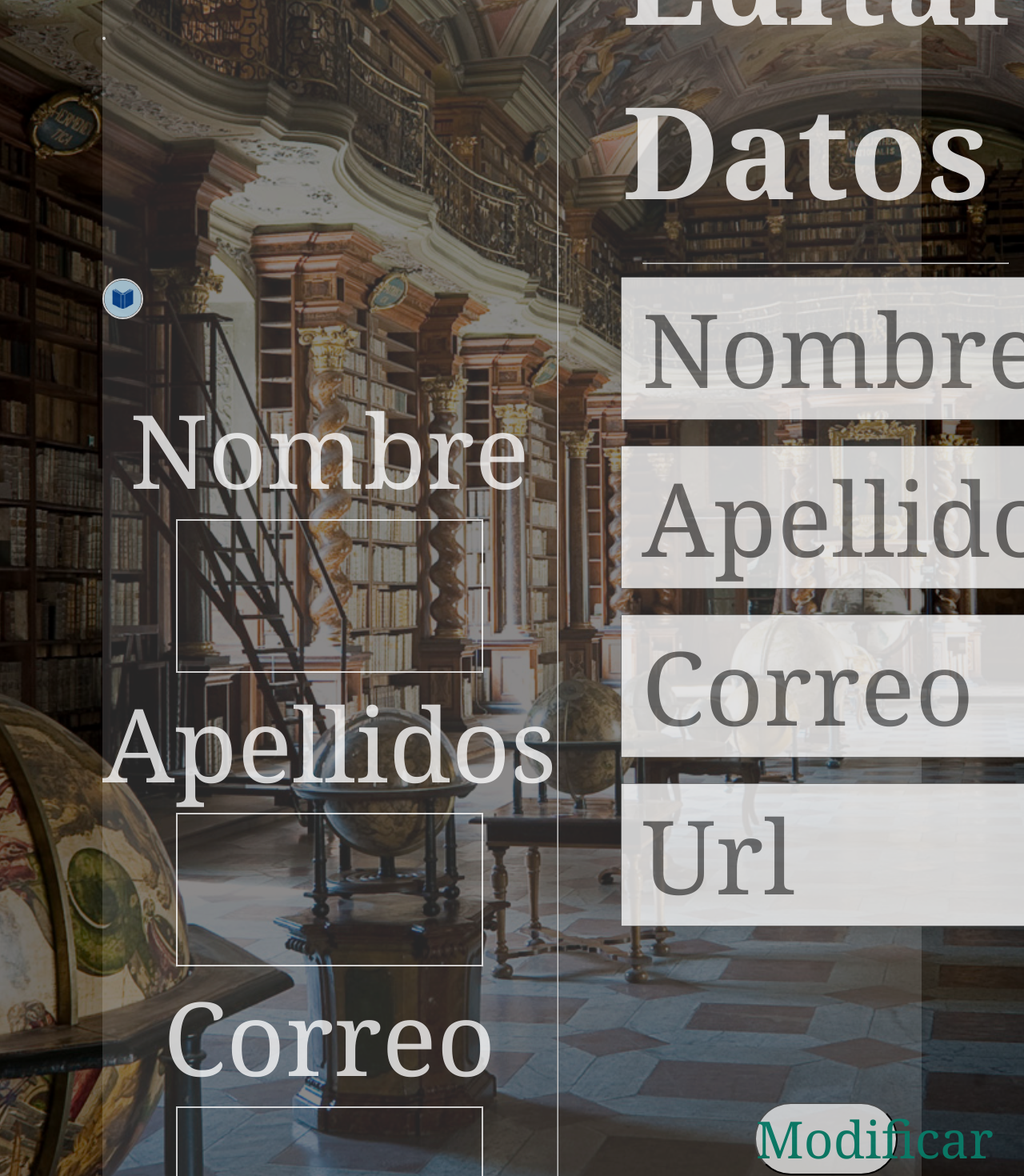
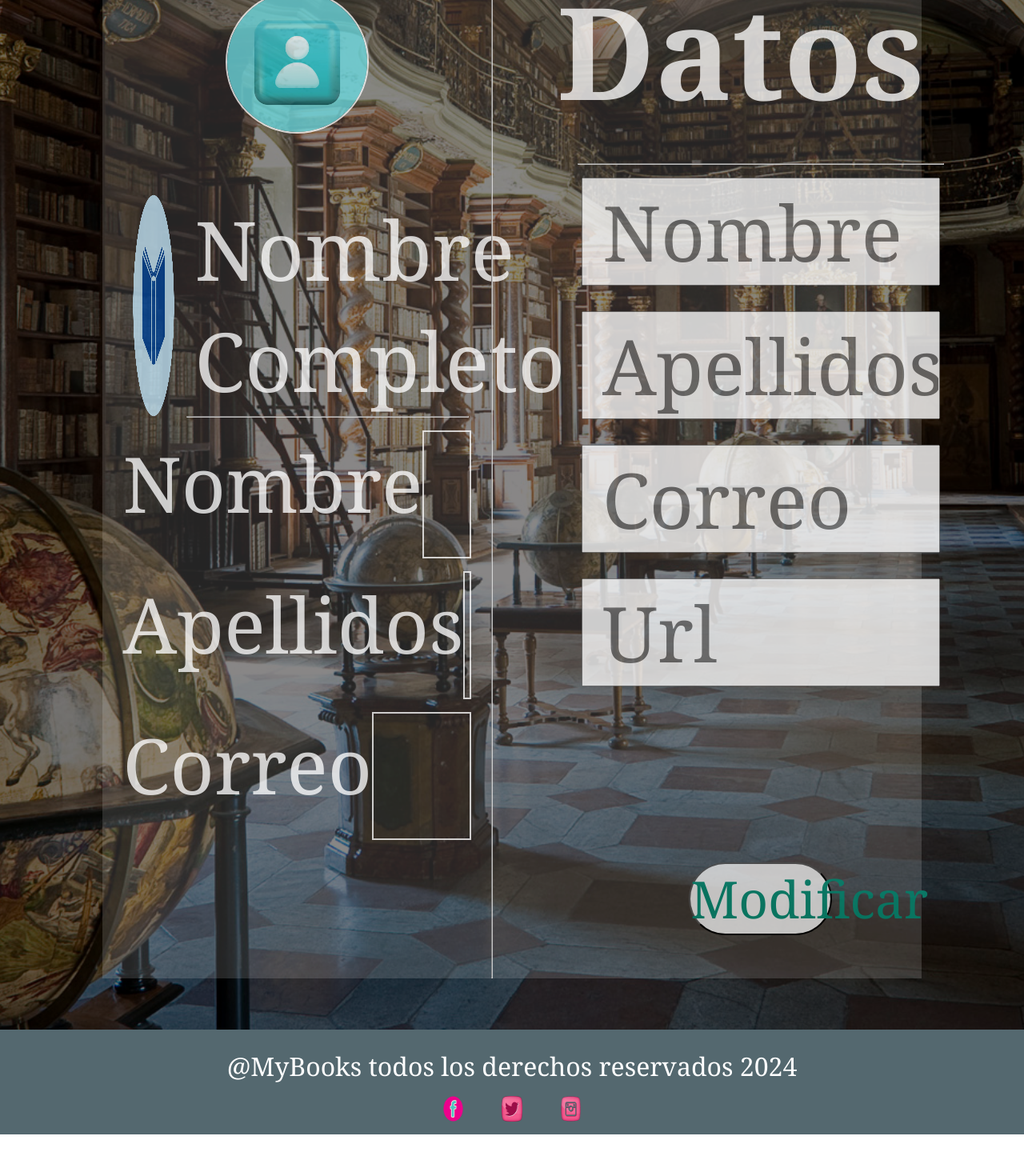
Before and after one commit to JuditAF/MyBooks, an Angular app: page /profile in a window 1280 px wide. Shown: the part 820-2290 px from the top of the page at 80% size. After the commit the page ends 2238 px from the top, so only its background shows below. Built offline with nearby package versions, Linux system fonts and the light colour scheme.

Commit message:
maquetando

```diff
--- a/src/app/components/footer/footer.component.css
+++ b/src/app/components/footer/footer.component.css
@@ -1,7 +1,7 @@
 footer {
     width: 100vw;
-    background-color: #54686f;
-    color: white;
+    background-color: var(--second-color);
+    color: var(--primer-color);
 }
 
 .footer {
@@ -24,12 +24,20 @@ ul {
 li {
     list-style: none;
     padding: 0 2vh;
+    margin: 2vh 1vh;
+    height: 4vh;
+    display: flex;
 }
 
 a {
-   height: 6vh;
+   height: 100%;
 }
 
 img {
     width: 2vw;
 }
+
+a img {
+    height: 100%;
+    display: flex;
+}
--- a/src/app/components/form-register/form-register.component.css
+++ b/src/app/components/form-register/form-register.component.css
@@ -1,8 +1,8 @@
 #contenedor {
     width: 35vw;
-    color: white;
-    border: 1px solid whitesmoke;
-    box-shadow: 1px 2px 2px 1px rgba(255, 255, 255, 0.18);
+    color: var(--primer-color);
+    border: 1px solid var(--primer-color);
+    box-shadow: 1px 2px 2px 1px var(--second-color);
     margin: 4vh;
     display: flex;
     flex-direction: column;
@@ -49,10 +49,10 @@ form .field {
     border-radius: 1rem;
     width: 14vw;
     cursor: pointer;
-    color: #068c74;
+    color: var(--fourth-color);
 }
 
 button:hover {
-    background-color: #068c74;
-    color: white;
+    background-color: var(--fourth-color);
+    color: var(--primer-color);
 }
--- a/src/app/components/header/header.component.css
+++ b/src/app/components/header/header.component.css
@@ -2,8 +2,8 @@
 header {
     margin-top: 0rem;
     width: 100vw;
-    background-color: #068c74;
-    color: white;
+    background-color: var(--fourth-color);
+    color: var(--primer-color);
 }
 
 .barraNavegacion {
@@ -14,12 +14,13 @@ header {
 }
 
 h1 {
-    padding: 6vh;
+    padding: 1.5vh 4vh;
     font-size: 2.5rem;
 }
 
 ul {
-    padding: 3vh 6vh 8vh 0vh;
+    padding-right: 10vh;
+    padding-bottom: 4vh;
     display: inline-flex;
 }
 
@@ -30,5 +31,5 @@ li {
 
 a {
     font-size: 1rem;
-    color: white;
+    color: var(--primer-color);
 }
--- a/src/app/components/header/header.component.html
+++ b/src/app/components/header/header.component.html
@@ -3,9 +3,9 @@
     <nav class="barraNavegacion">
         <h1>My Books</h1>
         <ul>
-            <li><a routerLink="">Home</a></li>
-            <li><a routerLink="register">Registro</a></li>
-            <li><a routerLink="profile">Perfil</a></li>
+            <li><a routerLink="/">Home</a></li>
+            <li><a routerLink="/register">Registro</a></li>
+            <li><a routerLink="/profile">Perfil</a></li>
         </ul>
     </nav>
 </header>
--- a/src/app/pages/home/home.component.css
+++ b/src/app/pages/home/home.component.css
@@ -1,7 +1,7 @@
 body {
     width: 100vw;
     height: 100%;
-    color: white;
+    color: var(--primer-color);
     background: url(../../../assets/biblioteca.jpeg);
     background-position: center;
     background-repeat: no-repeat;
@@ -27,15 +27,20 @@ h2 span {
     width: 100%;
     display: flex;
     flex-wrap: wrap;
-    justify-content: center;
+    justify-content: space-evenly;
     align-content: center;
     align-items: center;
-    margin-bottom: 8vh;
+    margin: 0 6vh 8vh 6vh;
 }
 
 .item1 {
     display: block;
     padding: 2vh;
+    background-color: rgb(255, 255, 255, 0.6);
+    border: 4px solid var(--fifth-color);
+    border-radius: 1rem;
+    box-shadow: 0 1rem 1rem rgba(0, 0, 0, 0.2);
+    overflow: hidden;
 }
 
 .item1contenedor {
@@ -44,28 +49,29 @@ h2 span {
     padding: 1.5vh;
     display: flex;
     justify-content: center;
-    background-color: white;
-    border: 4px solid black;
 }
 
 .servicios {
-    width: 15vw;
+    width: 24vw;
     height: 22vh;
 }
 
 .item1 figcaption {
-    font-size: .5rem;
-    color: white;
+    font-size: 1rem;
+    color: var(--fifth-color);
     display: flex;
     justify-content: center;
 }
 
 .item1 figcaption span {
-    font-size: .5rem;
+    font-size: 1rem;
+    color: var(--fifth-color);
+    display: flex;
+    justify-content: center;
 }
 
 .item1contenedor img {
-    width: 10vw;
+    width: 15vw;
 }
 
 .contenedor2 {
@@ -86,8 +92,8 @@ h2 span {
     padding: 2vh;
     display: flex;
     justify-content: flex-end;
-    background-color: white;
-    border: 4px solid black;
+    background-color: var(--primer-color);
+    border: 4px solid var(--fifth-color);
 }
 
 .item2contenedor2 {
@@ -96,8 +102,8 @@ h2 span {
     padding: 2vh;
     display: flex;
     justify-content: flex-start;
-    background-color: white;
-    border: 4px solid black;
+    background-color: var(--primer-color);
+    border: 4px solid var(--fifth-color);
 }
 
 .item2 {
--- a/src/app/pages/profile/profile.component.css
+++ b/src/app/pages/profile/profile.component.css
@@ -1,7 +1,7 @@
 body {
     width: 100vw;
     height: 100%;
-    color: white;
+    color: var(--primer-color);
     background: url(../../../assets/biblioteca.jpeg);
     background-position: center;
     background-repeat: no-repeat;
@@ -24,24 +24,10 @@ body {
     flex-flow: row;
 }
 
-.contentPerfil img {
-    width: 10vw;
-    border: 2px solid white;
-    border-radius: 50%;
-}
-
-.profile img {
-    width: 4vw;
-}
-
-.field {
-    display: inline;
-    border: 2px solid white;
-    width: 30vw;
-    height: 3rem;
-}
-
-.datos {
+.contentPerfil {
+    width: 100%;
+    padding-top: 1.5vh;
+    padding-bottom: 3.5vh;
     display: flex;
     flex-direction: column;
     justify-content: center;
@@ -49,8 +35,96 @@ body {
     align-items: center;
 }
 
+.perfilImg {
+   padding-top: 4vh;
+}
+
+.perfilImg img {
+    width: 14vw;
+    border: 2px solid var(--primer-color);
+    border-radius: 50%;
+}
+
+.profile {
+    display: flex;
+    flex-direction: row;
+}
+
+.profile img {
+    width: 4vw;
+    margin-left: 2vw;
+}
+
+.nomCompleto {
+    display: flex;
+    flex-direction: column;
+    align-items: center;
+}
+
+.nomCompleto h2 {
+    width: 30vw;
+    padding-left: 2vw;
+    font-weight: 100;
+    font-size: 1.6rem;
+}
+
+.nomCompleto hr {
+    width: 92%;
+    padding-left: 1.8vw;
+    size: 2px;
+}
+
+.datos {
+    width: 38vw;
+    display: flex;
+    flex-direction: column;
+    justify-content: flex-start;
+    align-items: flex-start;
+}
+
+.datosNombre {
+    width: 100%;
+    padding-top: 2vh;
+    display: flex;
+    flex-direction: row;
+    justify-content: space-between;
+}
+
+.datosApellidos {
+    width: 100%;
+    padding-top: 2vh;
+    display: flex;
+    flex-direction: row;
+    justify-content: space-between;
+}
+
+.datosCorreo {
+    width: 100%;
+    padding-top: 2vh;
+    display: flex;
+    flex-direction: row;
+    justify-content: space-between;
+}
+
 .datos p {
-    font-size: 2rem;
+    font-size: 1.5rem;
+    margin-left: 2vw;
+}
+
+.field {
+    border: 2.5px solid var(--primer-color);
+    width: 20vw;
+    height: 2.5rem;
+    margin-right: 2vw;
+}
+
+.contentModif {
+    margin-left: 6vh;
+    display: flex;
+    flex-direction: column;
+    justify-content: center;
+    align-content: center;
+    align-items: center;
 }
 
 .contentModif h2 {
@@ -62,15 +136,6 @@ body {
     width: 80%;
 }
 
-.contentModif {
-    margin-left: 6vh;
-    display: flex;
-    flex-direction: column;
-    justify-content: center;
-    align-content: center;
-    align-items: center;
-}
-
 form {
     display: flex;
     flex-direction: column;
@@ -80,14 +145,14 @@ form {
 }
 
 form input {
-    width: 40vw;
+    width: 35vw;
     margin: 2vh;
     padding-left: 3vh;
-    font-size: 2rem;
+    font-size: 1.5rem;
     display: flex;
     justify-content: center;
     align-content: center;
-    align-items: center;
+    align-items: flex-start;
 }
 
 button {
@@ -96,10 +161,10 @@ button {
     border-radius: 1rem;
     width: 14vw;
     cursor: pointer;
-    color: #068c74;
+    color: var(--fourth-color);
 }
 
 button:hover {
-    background-color: #068c74;
-    color: white;
+    background-color: var(--fourth-color);
+    color: var(--primer-color);
 }
--- a/src/app/pages/profile/profile.component.html
+++ b/src/app/pages/profile/profile.component.html
@@ -5,25 +5,40 @@
     <div class="container">
 
         <div class="contentPerfil">
-            <img src="" alt=""/>
+
+            <div class="perfilImg">
+                <img src="../../../assets/icono-perfil-persona.png" alt=""/>
+            </div>
+
             <div class="profile">
-                <img src="../../../assets/book.png" alt=""><h2></h2>
+                <img src="../../../assets/book.png" alt="">
+                <div class="nomCompleto">
+                    <h2>Nombre Completo</h2>
+                    <hr>
                 </div>
+            </div>
+
             <div class="datos">
 
+                <div class="datosNombre">
                     <p>Nombre</p>
                     <div class="field">
                         <h3 id="nombre"></h3>
                     </div>
+                </div>
 
+                <div class="datosApellidos">
                     <p>Apellidos</p>
                     <div class="field">
                         <h3 id="apellidos"></h3>
                     </div>
+                </div>
 
+                <div class="datosCorreo">
                     <p>Correo</p>
                     <div class="field">
                         <h3 id="correo"></h3>
+                    </div>
                 </div>
 
             </div>
@@ -32,8 +47,10 @@
         <hr>
 
         <div class="contentModif">
+
             <h2>Editar Datos</h2>
             <hr>
+
             <form action="">
 
                 <input type="text" placeholder="Nombre">
--- a/src/app/pages/register/register.component.css
+++ b/src/app/pages/register/register.component.css
@@ -1,7 +1,7 @@
 
 body {
     width: 100vw;
-    color: white;
+    color: var(--primer-color);
     background: url(../../../assets/biblioteca.jpeg);
     background-position: center;
     background-repeat: no-repeat;
--- a/src/styles.css
+++ b/src/styles.css
@@ -12,5 +12,13 @@ body {
     width: 100vw;
     height: 60%;
     font-size: 6rem;
-    color: white;
+    color: var(--primer-color);
 }
+
+:root {
+    --primer-color: white;
+    --second-color: #54686f;
+    --third-color: #3c7c93;
+    --fourth-color: #068c74;
+    --fifth-color: #131212;
+}
```
Also changed, not shown: src/assets/icono-perfil-persona.png (added). Lines whose indentation alone changed are shown as unchanged.
